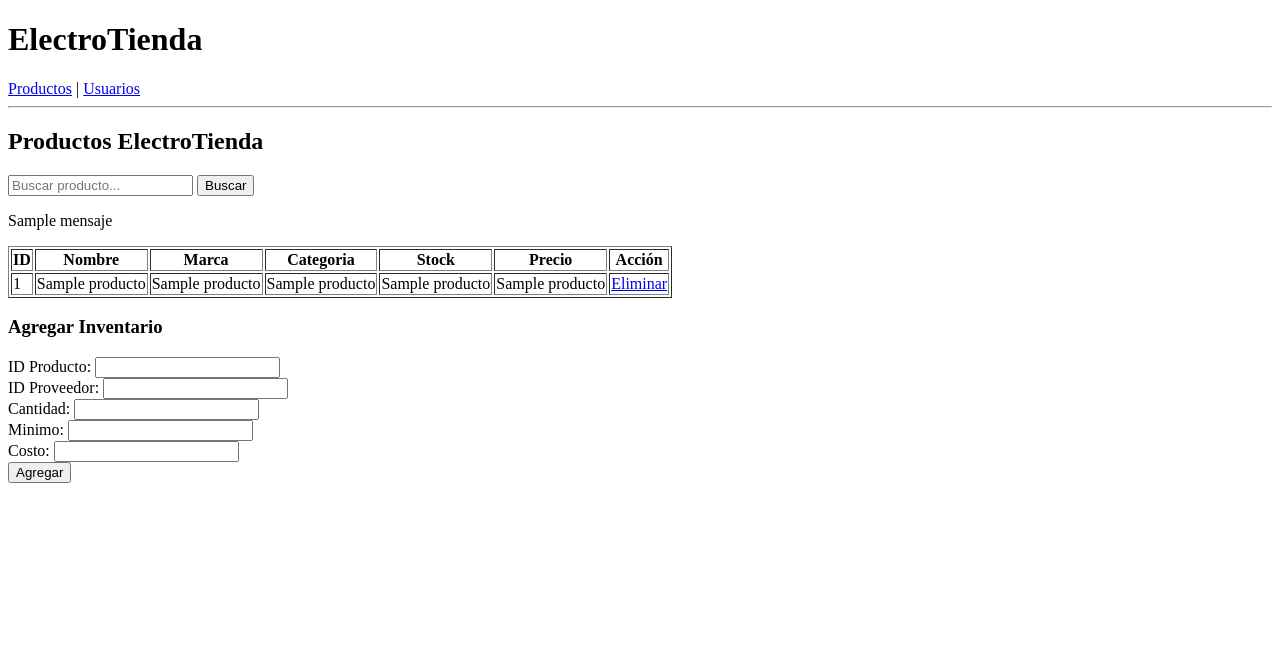
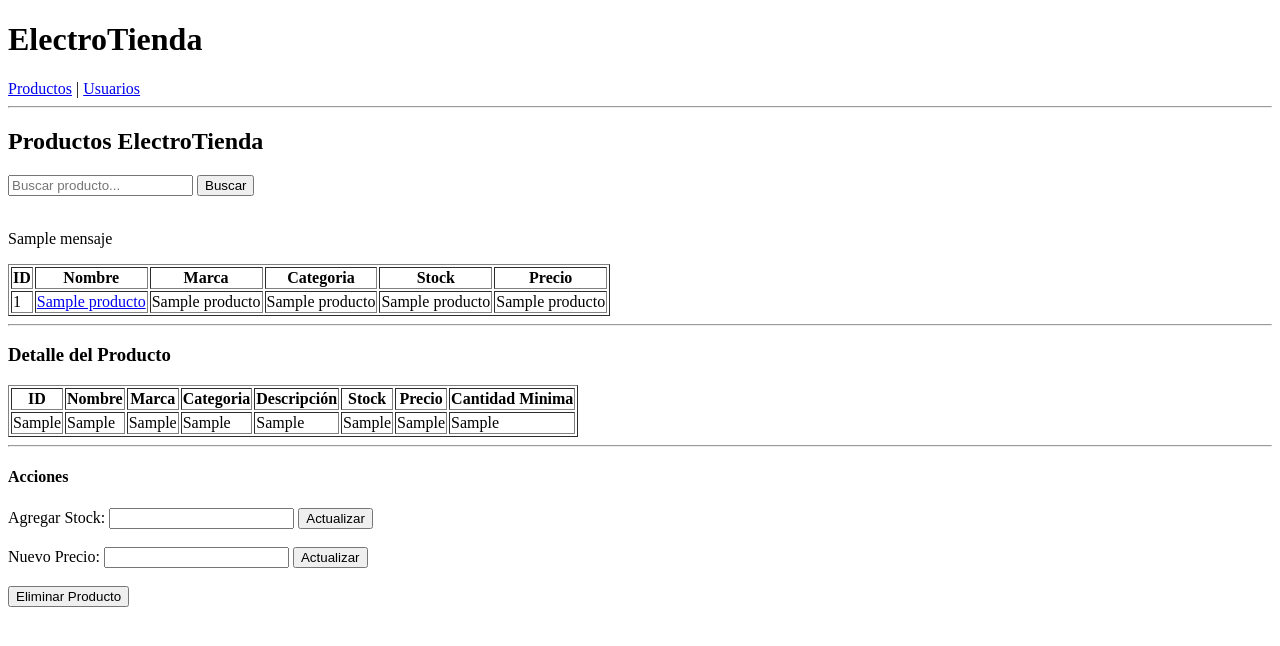
Before and after one commit to juanclb34/BD_Tienda_Electrodomesticos_G3, a Flask app: template templates/productos.html in a window 1280 px wide. Shown: the top 646 px of the page. Run offline with Flask 3, Linux system fonts and the light colour scheme; the template is opened without the code that fills it: most values are stand-ins (such as "Sample title", 1, 10 or a date in 2020).

Commit message:
Agregar funcionalidades a la aplicación

```diff
--- a/Paquete_Pedido_Inven.sql
+++ b/Paquete_Pedido_Inven.sql
@@ -269,11 +269,7 @@ BEGIN
     SET CANTIDADDISPONIBLE = CANTIDADDISPONIBLE + p_cantidad,
         ULTIMAFECHAINGRESO = SYSDATE
     WHERE IDPRODUCTO = p_idProducto;
-
-    IF SQL%ROWCOUNT = 0 THEN
-        RAISE_APPLICATION_ERROR(-20021,'Producto no existe en inventario');
-    END IF;
-
+    COMMIT;
 END;
 
 -- Ajuste manual
@@ -311,11 +307,7 @@ BEGIN
     UPDATE INVENTARIO
     SET COSTOUNITARIO = p_precio
     WHERE IDPRODUCTO = p_idProducto;
-
-    IF SQL%ROWCOUNT = 0 THEN
-        RAISE_APPLICATION_ERROR(-20024,'Producto no encontrado');
-    END IF;
-
+    COMMIT;
 END;
 
 -- Función consultar stock
--- a/Paquete_Usuario_Productos.sql
+++ b/Paquete_Usuario_Productos.sql
@@ -9,7 +9,6 @@ CREATE OR REPLACE PACKAGE pqProductos AS
     PROCEDURE MostrarProductos(p_cursor OUT SYS_REFCURSOR);
     PROCEDURE BuscarProducto(p_criterio VARCHAR2,p_cursor OUT SYS_REFCURSOR);
     PROCEDURE EliminarProducto(p_idProducto NUMBER);
-    PROCEDURE InsertarInventario(p_idProd NUMBER, p_idProv NUMBER, p_cant NUMBER, p_min NUMBER, p_costo NUMBER);
     FUNCTION InfoProducto(p_idProducto NUMBER) RETURN SYS_REFCURSOR;
     FUNCTION ConsultarStock(p_idProducto NUMBER) RETURN NUMBER;
 END pqProductos;
@@ -42,13 +41,8 @@ CREATE OR REPLACE PACKAGE BODY pqProductos AS
     BEGIN
         DELETE FROM Inventario
         WHERE idProducto = p_idProducto;
-        COMMIT;
-    END;
-
-    PROCEDURE InsertarInventario(p_idProd NUMBER, p_idProv NUMBER, p_cant NUMBER, p_min NUMBER, p_costo NUMBER) IS
-    BEGIN
-        INSERT INTO Inventario (idProducto, idProveedor, cantidadDisponible, cantidadMinima, costoUnitario, ultimaFechaIngreso)
-        VALUES (p_idProd, p_idProv, p_cant, p_min, p_costo, SYSDATE);
+        DELETE FROM Producto
+        WHERE idProducto = p_idProducto;
         COMMIT;
     END;
 
@@ -56,7 +50,7 @@ CREATE OR REPLACE PACKAGE BODY pqProductos AS
         v_cursor SYS_REFCURSOR;
     BEGIN
         OPEN v_cursor FOR SELECT *
-        FROM Producto
+        FROM vista_productos_completa
         WHERE idProducto = p_idProducto;
         RETURN v_cursor;
     END;
@@ -79,8 +73,9 @@ CREATE OR REPLACE PACKAGE pqUsuarios AS
         FROM Usuario u
         JOIN Rol r ON u.idRol = r.idRol;
 
+    FUNCTION listarRoles RETURN SYS_REFCURSOR;
     PROCEDURE ListarUsuarios(p_cursor OUT SYS_REFCURSOR);
-    PROCEDURE CrearUsuario(p_nombre VARCHAR2, p_apellido1 VARCHAR2, p_correo VARCHAR2, p_password VARCHAR2);
+    PROCEDURE CrearUsuario(p_idRol NUMBER, p_nombre VARCHAR2, p_apellido1 VARCHAR2, p_apellido2 VARCHAR2, p_correo VARCHAR2, p_telefono VARCHAR2, p_direccion VARCHAR2, p_password VARCHAR2);
     PROCEDURE ActualizarUsuario(p_idUsuario NUMBER, p_nombre VARCHAR2, p_apellido1 VARCHAR2, p_correo VARCHAR2, p_telefono VARCHAR2, p_direccion VARCHAR2);
     PROCEDURE EliminarUsuario(p_idUsuario NUMBER);
     FUNCTION ValidarLogin(p_correo VARCHAR2, p_password VARCHAR2) RETURN NUMBER;
@@ -88,6 +83,14 @@ END pqUsuarios;
 /
 
 CREATE OR REPLACE PACKAGE BODY pqUsuarios AS
+    FUNCTION listarRoles RETURN SYS_REFCURSOR IS
+        v_cursor SYS_REFCURSOR;
+    BEGIN
+        OPEN v_cursor FOR
+        SELECT idRol, Nombre FROM Rol;
+        RETURN v_cursor;
+    END;
+
     PROCEDURE ListarUsuarios(p_cursor OUT SYS_REFCURSOR) IS
     BEGIN
         OPEN p_cursor FOR
@@ -96,10 +99,10 @@ CREATE OR REPLACE PACKAGE BODY pqUsuarios AS
             JOIN Rol r ON u.idRol = r.idRol;
     END;
 
-    PROCEDURE CrearUsuario(p_nombre VARCHAR2, p_apellido1 VARCHAR2, p_correo VARCHAR2, p_password VARCHAR2) IS
+    PROCEDURE CrearUsuario(p_idRol NUMBER, p_nombre VARCHAR2, p_apellido1 VARCHAR2, p_apellido2 VARCHAR2, p_correo VARCHAR2, p_telefono VARCHAR2, p_direccion VARCHAR2, p_password VARCHAR2) IS
     BEGIN
-        INSERT INTO Usuario (idRol, nombre, apellido1, correo, password)
-        VALUES (2, p_nombre, p_apellido1, p_correo, p_password);
+        INSERT INTO Usuario (idRol, nombre, apellido1, apellido2, correo, telefono, direccion, password)
+        VALUES (p_idRol, p_nombre, p_apellido1, p_apellido2, p_correo, p_telefono, p_direccion, p_password);
         COMMIT;
     END;
 
@@ -119,9 +122,15 @@ CREATE OR REPLACE PACKAGE BODY pqUsuarios AS
 
     PROCEDURE EliminarUsuario(p_idUsuario NUMBER) IS
     BEGIN
-        DELETE FROM Usuario
-        WHERE idUsuario = p_idUsuario;
+        DELETE FROM DetallePedido WHERE idPedido IN (
+            SELECT idPedido FROM Pedido Where idUsuario = p_idUsuario);
+        DELETE FROM Pedido WHERE idUsuario = p_idUsuario;
+        DELETE FROM Usuario WHERE idUsuario = p_idUsuario;
         COMMIT;
+    EXCEPTION
+    WHEN OTHERS THEN
+        ROLLBACK;
+        RAISE_APPLICATION_ERROR(-20099, 'Error al eliminar el usuario: ' || SQLERRM);
     END;
 
     FUNCTION ValidarLogin(p_correo VARCHAR2, p_password VARCHAR2) RETURN NUMBER IS
--- a/app.py
+++ b/app.py
@@ -1,4 +1,4 @@
-from flask import Flask, render_template, request
+from flask import Flask, render_template, request, redirect
 import db
 
 app = Flask(__name__)
@@ -19,10 +19,77 @@ def buscarProductos():
 
     return render_template("productos.html", productos=resultados, mensaje=mensaje)
 
+@app.route("/producto/<int:idProducto>")
+def infoProducto(idProducto):
+    listaProductos = db.obtener_productos()
+    producto = db.infoProducto(idProducto)
+
+    return render_template(
+        "productos.html",
+        productos=listaProductos,
+        producto_seleccionado=producto
+    )
+
+@app.route("/eliminarProducto/<int:idProducto>", methods=["POST"])
+def eliminarProducto(idProducto):
+    db.eliminar_producto(idProducto)
+    return redirect("/")
+
+@app.route("/aumentarStock/<int:idProducto>", methods=["POST"])
+def aumentarStock(idProducto):
+    cantidad = int(request.form["cantidad"])
+
+    try:
+        db.aumentarStock(idProducto, cantidad)
+    except Exception as e:
+        mensaje = str(e)
+
+    listaProductos = db.obtener_productos()
+    return render_template("productos.html", productos=listaProductos)
+
+@app.route("/actualizarPrecio/<int:idProducto>", methods=["POST"])
+def actualizarPrecio(idProducto):
+    precio = float(request.form["precio"])
+
+    try:
+        db.actualizarPrecio(idProducto, precio)
+    except Exception as e:
+        print(e)
+
+    return redirect("/")
+
 @app.route("/usuarios")
 def usuarios():
     listaUsuarios = db.obtener_usuarios()
     return render_template("usuarios.html", usuarios=listaUsuarios)
 
+@app.route("/crearUsuario", methods=["GET"])
+def vista_crear_usuario():
+    roles = db.obtener_roles()
+    return render_template("crearUsuario.html", roles=roles)
+
+@app.route("/crearUsuario", methods=["POST"])
+def crearUsuario():
+    idRol = request.form["rol"]
+    nombre = request.form["nombre"]
+    apellido1 = request.form["apellido1"]
+    apellido2 = request.form["apellido2"]
+    correo = request.form["correo"]
+    telefono = request.form["telefono"]
+    direccion = request.form["direccion"]
+    password = request.form["password"]
+
+    try:
+        db.crearUsuario(idRol, nombre, apellido1, apellido2, correo, telefono, direccion, password)
+    except Exception as e:
+        print(e)
+
+    return redirect("/usuarios")
+
+@app.route("/eliminarUsuario/<int:idUsuario>", methods=["POST"])
+def eliminarUsuario(idUsuario):
+    db.eliminarUsuario(idUsuario)
+    return redirect("/usuarios?msg=eliminado")
+
 if __name__ == "__main__":
     app.run(debug=True)
--- a/templates/productos.html
+++ b/templates/productos.html
@@ -8,6 +8,8 @@
     <input type="text" name="criterio" placeholder="Buscar producto..." required>
     <button type="submit">Buscar</button>
 </form>
+
+<br>
 
 {% if mensaje %}
     <p>{{ mensaje }}</p>
@@ -21,33 +23,80 @@
     <th>Categoria</th>
     <th>Stock</th>
     <th>Precio</th>
-    <th>Acción</th>
 </tr>
 
 {% for p in productos %}
 <tr>
     <td>{{ p[0] }}</td>
-    <td>{{ p[1] }}</td>
+    <td>
+        <a href="/producto/{{ p[0] }}">
+            {{ p[1] }}
+        </a>
+    </td>
     <td>{{ p[2] }}</td>
     <td>{{ p[3] }}</td>
     <td>{{ p[4] }}</td>
     <td>{{ p[5] }}</td>
-    <td>
-        <a href="/eliminar_producto/{{ p[0] }}">Eliminar</a>
-    </td>
 </tr>
 {% endfor %}
 </table>
 
-<h3>Agregar Inventario</h3>
+{% if producto_seleccionado %}
 
-<form method="POST" action="/agregar_producto">
-    ID Producto: <input name="idProd"><br>
-    ID Proveedor: <input name="idProv"><br>
-    Cantidad: <input name="cantidad"><br>
-    Minimo: <input name="minimo"><br>
-    Costo: <input name="costo"><br>
-    <button type="submit">Agregar</button>
+<hr>
+<h3>Detalle del Producto</h3>
+
+<table border="1">
+    <tr>
+        <th>ID</th>
+        <th>Nombre</th>
+        <th>Marca</th>
+        <th>Categoria</th>
+        <th>Descripción</th>
+        <th>Stock</th>
+        <th>Precio</th>
+        <th>Cantidad Minima</th>
+    </tr>
+
+    <tr>
+        <td>{{ producto_seleccionado[0] }}</td>
+        <td>{{ producto_seleccionado[1] }}</td>
+        <td>{{ producto_seleccionado[2] }}</td>
+        <td>{{ producto_seleccionado[3] }}</td>
+        <td>{{ producto_seleccionado[4] }}</td>
+        <td>{{ producto_seleccionado[5] }}</td>
+        <td>{{ producto_seleccionado[6] }}</td>
+        <td>{{ producto_seleccionado[7] }}</td>
+    </tr>
+</table>
+
+<hr>
+
+<h4>Acciones</h4>
+
+<form action="/aumentarStock/{{ producto_seleccionado[0] }}" method="post">
+    <label>Agregar Stock:</label>
+    <input type="number" name="cantidad" min="1" required>
+    <button type="submit">Actualizar</button>
 </form>
 
+<br>
+
+<form action="/actualizarPrecio/{{ producto_seleccionado[0] }}" method="post">
+    <label>Nuevo Precio:</label>
+    <input type="number" step="0.01" name="precio" min="1" required>
+    <button type="submit">Actualizar</button>
+</form>
+
+<br>
+
+<form action="/eliminarProducto/{{ producto_seleccionado[0] }}" method="post">
+    <button type="submit"
+        onclick="return confirm('¿Está seguro que quiere eliminar el producto?')">
+        Eliminar Producto
+    </button>
+</form>
+
+{% endif %}
+
 {% endblock %}
--- a/tienda_admin.sql
+++ b/tienda_admin.sql
@@ -191,11 +191,44 @@ SELECT * FROM Usuario;
 
 SELECT * FROM Producto;
 
+SELECT * FROM Marca;
+
+SELECT * FROM Categoria;
+
 SELECT * FROM Inventario;
 
+SELECT * FROM Proveedor;
+
 SELECT * FROM Pedido;
+
+SELECT * FROM detallePedido;
 
 SELECT * FROM Factura;
 
 
 SELECT table_name FROM user_tables;
+
+
+
+
+
+
+INSERT INTO Producto (idMarca,idCategoria,nombre,modelo,descripcion)
+VALUES (2,3,'Apple Watch','Series 7','Reloj Inteligente');
+
+COMMIT;
+
+INSERT INTO Inventario (idProducto,idProveedor,cantidadDisponible,cantidadMinima,costoUnitario,ultimaFechaIngreso)
+VALUES (22,1,20,5,300.00,SYSDATE);
+
+INSERT INTO Pedido (idUsuario,fecha,estado) VALUES (22,SYSDATE,'En proceso');
+
+INSERT INTO DetallePedido VALUES (21,3,1,200.00);
+
+COMMIT;
+
+DELETE FROM Pedido WHERE idUsuario = 22
+
+BEGIN
+    pqUsuarios.EliminarUsuario(22);
+END;
--- a/vistas_triggers.sql
+++ b/vistas_triggers.sql
@@ -1,5 +1,5 @@
 CREATE OR REPLACE VIEW vista_productos_completa AS
-SELECT p.idProducto, p.nombre AS Producto, m.nombre AS Marca, c.nombre AS Categoria, i.cantidadDisponible, i.costoUnitario, i.cantidadMinima
+SELECT p.idProducto, p.nombre AS Producto, m.nombre AS Marca, c.nombre AS Categoria, p.descripcion, i.cantidadDisponible, i.costoUnitario, i.cantidadMinima
 FROM Producto p
 JOIN Marca m ON p.idMarca = m.idMarca
 JOIN Categoria c ON p.idCategoria = c.idCategoria
```
Also changed, not shown: db.py (+83 -0 lines), templates/crearUsuario.html (added, +45 -0 lines), templates/usuarios.html (+16 -11 lines).
